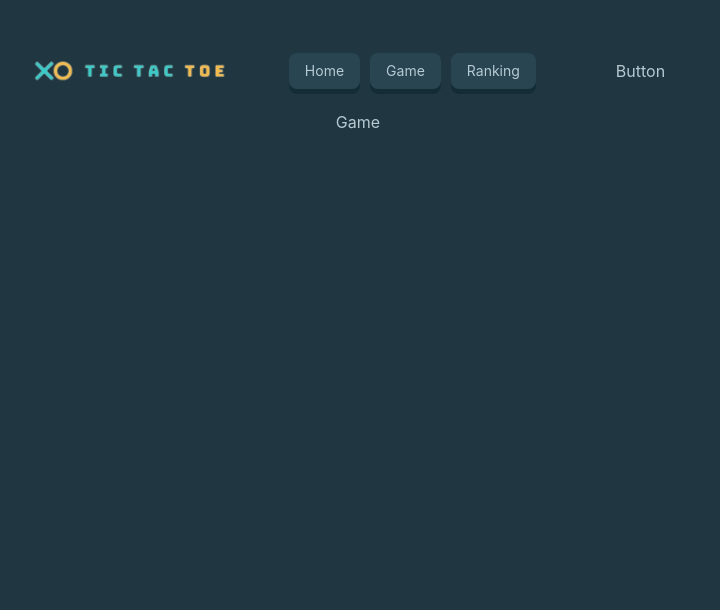
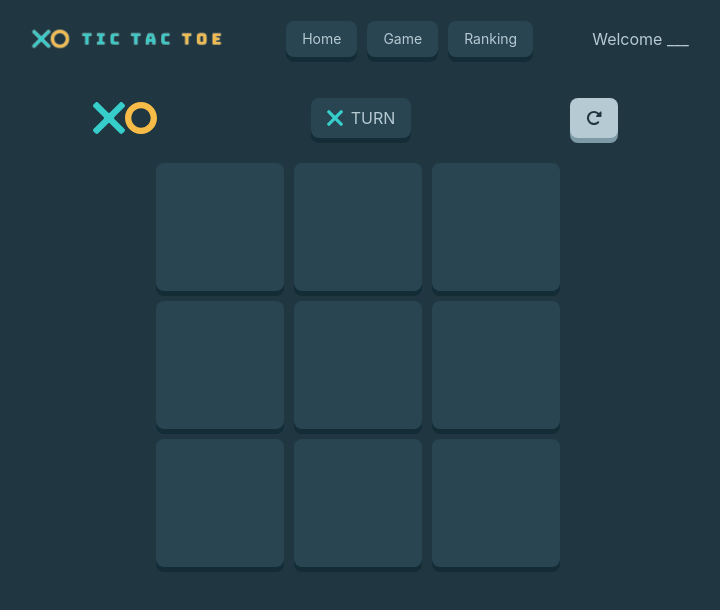
Before and after one commit to sarahlte/REACT_tic_tac_toe, a React (Vite) app: page /game in a window 1280 px wide. Shown: the top 610 px of the page, without its empty margins (282-1002 px from the left). Built offline with nearby package versions, Linux system fonts and the light colour scheme.

Commit message:
Game
Commencement de la page Game;
Création du plateau de jeu et ajout des images pour X et O;
Début des fonctions pour jouer à 2 joueurs;

```diff
--- a/src/components/App/App.css
+++ b/src/components/App/App.css
@@ -17,7 +17,6 @@
   background-color: var(--dark-grey);
   max-width: 1280px;
   margin: 0 auto;
-  padding: 2rem;
   text-align: center;
 }
 
@@ -44,6 +43,12 @@ button{
   box-shadow: 0px 5px 0px var(--medium-grey-shadow);
 }
 
+.lightgrey-btn, .card{
+  background-color: var(--light-grey);
+  box-shadow: 0px 5px 0px var(--light-grey-shadow);
+  color: var(--dark-grey);
+}
+
 .yellow-btn {
   background-color: var(--secondary-color);
   box-shadow: 0px 5px 0px var(--secondary-color-shadow);
--- a/src/components/App/App.jsx
+++ b/src/components/App/App.jsx
@@ -7,7 +7,6 @@ import logo from "../../assets/tic_tac_toe.png"
 
 
 function App() {
-
 	return (
 		<>
 			<header>
@@ -60,7 +59,7 @@ function App() {
             </ul>
           </div>
           <div>
-            <button><Link to="/">Button</Link></button>
+            Welcome ___
           </div>
         </div>
 			</header>
--- a/src/pages/Game.jsx
+++ b/src/pages/Game.jsx
@@ -1,7 +1,111 @@
+import { useState } from 'react';
+import { FontAwesomeIcon } from "@fortawesome/react-fontawesome"
+import { faRotateRight } from '@fortawesome/free-solid-svg-icons'
+
+import cross from "../assets/cross.svg";
+import circle from "../assets/circle.svg"
+
+function Square({ value, onSquareClick }) {
+  return (
+    <button className="square darkgrey-btn w-32 h-32" onClick={onSquareClick}>
+      {value}
+    </button>
+  );
+}
+
+function Board({ xIsNext, squares, onPlay }) {
+  function handleClick(i) {
+    if (calculateWinner(squares) || squares[i]) {
+      return;
+    }
+    const nextSquares = squares.slice();
+    if (xIsNext) {
+      nextSquares[i] = <img src={cross} alt="" className='w-32'/>;
+    } else {
+      nextSquares[i] = <img src={circle} alt="" className='w-32' />;
+    }
+    onPlay(nextSquares);
+  }
+
+  const winner = calculateWinner(squares);
+  let status;
+  let player;
+  if (winner) {
+    status = 'WINNER' + winner;
+    player = winner;
+  } else {
+    status = 'TURN '
+    player = xIsNext ? <img src={cross} alt="" className='w-4 mr-2' /> : <img src={circle} alt="" className='w-4 mr-2'/>
+  }
+
+  return (
+    <>
+        <div className='flex items-center justify-around'>
+            <div className='flex'>
+                <img src={cross} alt="X" className='w-8'/>
+                <img src={circle} alt="O" className='w-8'/>
+            </div>
+            <button className="status darkgrey-btn flex text-center items-center justify-center my-5"> {player} <p>{status}</p> </button>
+            <button className='lightgrey-btn h-min'>
+                <FontAwesomeIcon icon={faRotateRight} />
+            </button>
+        </div>
+        <div className="board-row">
+            <Square value={squares[0]} onSquareClick={() => handleClick(0)} />
+            <Square value={squares[1]} onSquareClick={() => handleClick(1)} />
+            <Square value={squares[2]} onSquareClick={() => handleClick(2)} />
+        </div>
+        <div className="board-row">
+            <Square value={squares[3]} onSquareClick={() => handleClick(3)} />
+            <Square value={squares[4]} onSquareClick={() => handleClick(4)} />
+            <Square value={squares[5]} onSquareClick={() => handleClick(5)} />
+        </div>
+        <div className="board-row">
+            <Square value={squares[6]} onSquareClick={() => handleClick(6)} />
+            <Square value={squares[7]} onSquareClick={() => handleClick(7)} />
+            <Square value={squares[8]} onSquareClick={() => handleClick(8)} />
+        </div>
+    </>
+  );
+}
+
 export default function Game() {
-    return (
-        <div>
-            <h1>Game</h1>
-        </div>
-    )
+  const [history, setHistory] = useState([Array(9).fill(null)]);
+  const [currentMove, setCurrentMove] = useState(0);
+  const xIsNext = currentMove % 2 === 0;
+  const currentSquares = history[currentMove];
+
+  function handlePlay(nextSquares) {
+    const nextHistory = [...history.slice(0, currentMove + 1), nextSquares];
+    setHistory(nextHistory);
+    setCurrentMove(nextHistory.length - 1);
+  }
+
+  return (
+    <div className="game">
+      <div className="game-board">
+        <Board xIsNext={xIsNext} squares={currentSquares} onPlay={handlePlay} />
+      </div>
+    </div>
+  );
 }
+
+function calculateWinner(squares) {
+  const lines = [
+    [0, 1, 2],
+    [3, 4, 5],
+    [6, 7, 8],
+    [0, 3, 6],
+    [1, 4, 7],
+    [2, 5, 8],
+    [0, 4, 8],
+    [2, 4, 6],
+  ];
+  for (let i = 0; i < lines.length; i++) {
+    const [a, b, c] = lines[i];
+    if (squares[a] && squares[a] === squares[b] && squares[a] === squares[c]) {
+      return squares[a];
+    }
+  }
+  return null;
+}
--- a/src/pages/Homepage.jsx
+++ b/src/pages/Homepage.jsx
@@ -1,5 +1,6 @@
 import { FontAwesomeIcon } from "@fortawesome/react-fontawesome"
 import { faUsers, faRobot, faPlay } from '@fortawesome/free-solid-svg-icons'
+import { Link } from 'react-router'
 
 export default function Homepage() {
     return (
@@ -17,8 +18,10 @@ export default function Homepage() {
                         </div>
                         <div className="card-actions justify-end">
                             <button className="yellow-btn">
-                                <FontAwesomeIcon icon={faPlay} className="mr-2" />
-                                Play
+                                <Link to="/game">
+                                    <FontAwesomeIcon icon={faPlay} className="mr-2" />
+                                    Play
+                                </Link>
                             </button>
                         </div>
                     </div>
@@ -34,8 +37,10 @@ export default function Homepage() {
                         </div>
                         <div className="card-actions justify-end">
                             <button className="yellow-btn">
-                                <FontAwesomeIcon icon={faPlay} className="mr-2" />
-                                Play
+                                <Link to="/game">
+                                    <FontAwesomeIcon icon={faPlay} className="mr-2" />
+                                    Play
+                                </Link>
                             </button>
                         </div>
                     </div>
```
Also changed, not shown: src/assets/circle.svg (added), src/assets/cross.svg (added).
